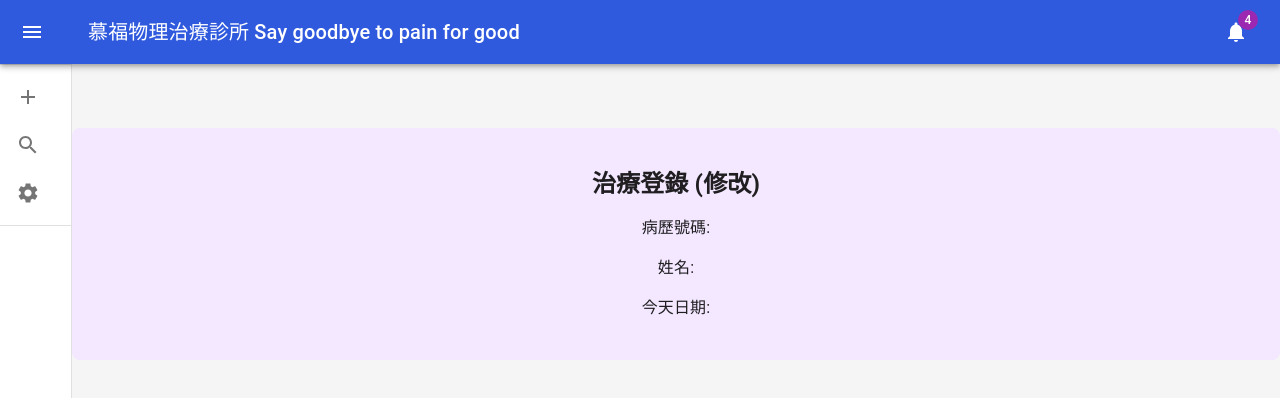
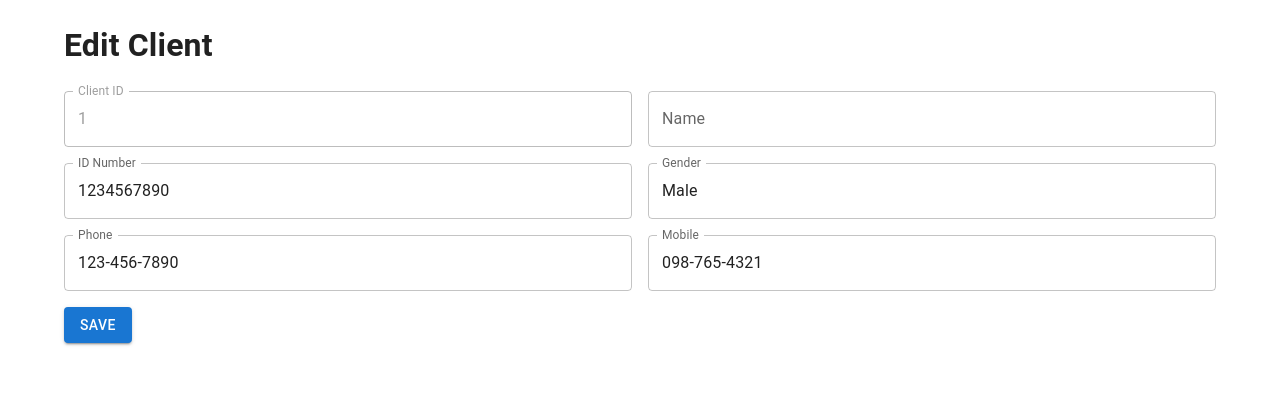
Before and after one commit to LillianChiang/mongodb-next, a Next.js app: page /editTreatmentForm in a window 1280 px wide. Shown: the top 398 px of the page. Built offline with nearby package versions, Linux system fonts and the light colour scheme.

Commit message:
fix:issue with property in ClientInfo interface

```diff
--- a/src/app/board/Alert.tsx
+++ b/src/app/board/Alert.tsx
@@ -14,7 +14,7 @@ const Alert: React.FC<AlertProps> = ({ openAlert, handleCloseAlert }) => {
       autoHideDuration={5000}
       onClose={handleCloseAlert}
       anchorOrigin={{ vertical: 'top', horizontal: 'center' }}
-      message="Opps, 查無符合資料"
+      message="Oops, 查無符合資料"
       action={
         <>
           <Button color="secondary" size="small" onClick={handleCloseAlert}>
--- a/src/app/board/ClientList.tsx
+++ b/src/app/board/ClientList.tsx
@@ -3,16 +3,20 @@
 import React, { useState } from 'react';
 import { Paper, Grid, Typography, Button } from '@mui/material';
 import { useRouter } from 'next/navigation';
-import Pagination from './Pagination';
+// import Pagination from './Pagination';
 
+enum Gender {
+  Male = 'male',
+  Female = 'female',
+}
 interface Client {
   ID: number;
-  姓名: string;
-  證件號碼: string;
-  性別: string;
-  生日: string;
-  電話號碼: string;
-  手機號碼: string;
+  name: string;
+  idNumber: string;
+  gender: Gender;
+  birthday: string;
+  phoneNumber: string;
+  mobileNumber: string;
 }
 
 interface ClientListProps {
@@ -27,15 +31,15 @@ const ClientList: React.FC<ClientListProps> = ({ currentData }) => {
   };
 
   const handleEditClient = (clientId: number) => {
-    router.push(`/editTreatmentForm/${clientId}`);
+    router.push('/editTreatmentForm');
   };
 
   const handleViewInfo = (clientId: number) => {
-    // Logic for viewing detailed information of a client
+    router.push('/viewTreatmentForm');
   };
 
   const handleDeleteClient = (clientId: number) => {
-    // Logic for deleting a client
+    router.push('/deleteTreatmentForm');
   };
 
   const [currentPage, setCurrentPage] = useState(1);
@@ -46,44 +50,49 @@ const ClientList: React.FC<ClientListProps> = ({ currentData }) => {
   const indexOfFirst = indexOfLast - clientPerPage;
   const currentClients = currentData.slice(indexOfFirst, indexOfLast);
 
-
   // 換頁
   const handlePageChange = (page: number) => {
     setCurrentPage(page);
   };
 
   return (
-    <Paper elevation={3} style={{ backgroundColor: 'lightblue', padding: '10px' }}>
+    <Paper
+      elevation={3}
+      style={{ backgroundColor: 'lightblue', padding: '10px' }}
+    >
       <Grid container spacing={2}>
         {currentData.map((client) => (
           <Grid key={client.ID} item xs={6}>
             <ul>
               <li>
                 <Typography>ID: {client.ID}</Typography>
-                <Typography>姓名: {client['姓名']}</Typography>
-                <Typography>證件號碼: {client['證件號碼']}</Typography>
-                <Typography>性別: {client['性別']}</Typography>
-                <Typography>生日: {client['生日']}</Typography>
-                <Typography>電話號碼: {client['電話號碼']}</Typography>
-                <Typography>手機號碼: {client['手機號碼']}</Typography>
+                <Typography>姓名: {client['name']}</Typography>
+                <Typography>證件號碼: {client['idNumber']}</Typography>
+                <Typography>性別: {client['gender']}</Typography>
+                <Typography>生日: {client['birthday']}</Typography>
+                <Typography>電話號碼: {client['phoneNumber']}</Typography>
+                <Typography>手機號碼: {client['mobileNumber']}</Typography>
                 <Button onClick={handleAddClient}>Add </Button>
-                <Button onClick={() => handleEditClient(client.ID)}>Edit</Button>
+                <Button onClick={() => handleEditClient(client.ID)}>
+                  Edit
+                </Button>
                 <Button onClick={() => handleViewInfo(client.ID)}>View</Button>
-                <Button onClick={() => handleDeleteClient(client.ID)}>Delete</Button>
+                <Button onClick={() => handleDeleteClient(client.ID)}>
+                  Delete
+                </Button>
               </li>
             </ul>
           </Grid>
         ))}
       </Grid>
-      <div className="flex justify-center">
-    <Pagination
-      totalPages={totalPages}
-      currentPage={currentPage}
-      onPageChange={handlePageChange}
-    />
-  </div>
+      {/* <div className="flex justify-center">
+        <Pagination
+          totalPages={totalPages}
+          currentPage={currentPage}
+          onPageChange={handlePageChange}
+        />
+      </div> */}
     </Paper>
-
   );
 };
 
--- a/src/app/board/Pagination.tsx
+++ b/src/app/board/Pagination.tsx
@@ -21,7 +21,7 @@ export default function CustomerPagination({
     <Pagination
       count={totalPages}  // Using 'count' instead of 'totalPages'
       page={currentPage}  // Using 'page' instead of 'currentPage'
-      onChange={handleChange}  // Using 'onChange' instead of 'onPageChange'
-    />
+      onChange={handleChange} // Using 'onChange' instead of 'onPageChange'
+      ></Pagination>
   );
-}
+};
--- a/src/app/editTreatmentForm/page.tsx
+++ b/src/app/editTreatmentForm/page.tsx
@@ -1,23 +1,135 @@
-import React from 'react';
-import Navbar from '../components/DefaultLayout';
+'use client';
+import React, { useState, useEffect } from 'react';
+import { TextField, Container, Grid, Button } from '@mui/material';
 
-const Edit = () => {
+interface ClientData {
+  ID: number;
+  name: string;
+  'ID Number': string;
+  Gender: string;
+  birthday: string;
+  phone: string;
+  mobile: string;
+
+}
+
+const EditClient = () => {
+  const [clientData, setClientData] = useState<ClientData | null>(null);
+  const [loading, setLoading] = useState(true);
+  const [error, setError] = useState<string | null>(null);
+  const [clientName, setClientName] = useState('');
+  const [IdNumber, setIdNumber] = useState('');
+  const [gender, setGender] = useState('');
+  const [phone, setPhone] = useState('');
+  const [mobile, setMobile] = useState('');
+
+  useEffect(() => {
+    fetch('clients.json')
+      .then((response) => {
+        if (!response.ok) {
+          throw new Error('Failed to fetch');
+        }
+        return response.json();
+      })
+      .then((data) => {
+        if (data.clients && data.clients.length > 0) {
+          const firstClient = data.clients[0];
+          setClientData(firstClient);
+          setClientName(firstClient['name']);
+          setIdNumber(firstClient['ID Number']);
+          setGender(firstClient.Gender);
+          setPhone(firstClient['電話號碼']);
+          setMobile(firstClient['手機號碼']);
+        } else {
+          setError('No client data found');
+        }
+        setLoading(false);
+      })
+      .catch((error) => {
+        console.error('Error fetching client data:', error);
+        setError('Error fetching client data');
+        setLoading(false);
+      });
+  }, []);
+
+  const handleEdit = (event: React.FormEvent<HTMLFormElement>) => {
+    // Handle the edit action here
+  };
+
+  if (loading) {
+    return <div>Loading...</div>;
+  }
+
+  if (error) {
+    return <div>Error: {error}</div>;
+  }
+
+  if (!clientData) {
+    return <div>No client data available</div>;
+  }
+
   return (
-    <Navbar>
-      <div className="rounded-lg bg-purple-100 p-6 text-center">
-        <h1 className="mb-4 text-2xl">治療登錄 (修改)</h1>
-        <div className="mb-4">
-          <label className="mb-1 block">病歷號碼:</label>
-        </div>
-        <div className="mb-4">
-          <label className="mb-1 block">姓名:</label>
-        </div>
-        <div className="mb-4">
-          <label className="mb-1 block">今天日期:</label>
-        </div>
-      </div>
-    </Navbar>
+    <Container>
+      <h1>Edit Client</h1>
+      <form onSubmit={handleEdit}>
+        <Grid container spacing={2}>
+          <Grid item xs={6}>
+            <TextField
+              label="Client ID"
+              value={clientData.ID.toString()}
+              disabled
+              fullWidth
+            />
+          </Grid>
+          <Grid item xs={6}>
+            <TextField
+              label="Name"
+              value={clientData['name']}
+              onChange={(e) => setClientData({...clientData, name: e.target.value })}
+              fullWidth
+            />
+          </Grid>
+          <Grid item xs={6}>
+            <TextField
+              label="ID Number"
+              value={clientData['ID Number']}
+              onChange={(e) => setIdNumber(e.target.value)}
+              fullWidth
+            />
+          </Grid>
+          <Grid item xs={6}>
+            <TextField
+              label="Gender"
+              value={clientData['Gender']}
+              onChange={(e) => setGender(e.target.value)}
+              fullWidth
+            />
+          </Grid>
+          <Grid item xs={6}>
+            <TextField
+              label="Phone"
+              value={clientData['電話號碼']}
+              onChange={(e) => setPhone(e.target.value)}
+              fullWidth
+            />
+          </Grid>
+          <Grid item xs={6}>
+            <TextField
+              label="Mobile"
+              value={clientData['手機號碼']}
+              onChange={(e) => setMobile(e.target.value)}
+              fullWidth
+            />
+          </Grid>
+          <Grid item xs={12}>
+            <Button type="submit" variant="contained" color="primary">
+              Save
+            </Button>
+          </Grid>
+        </Grid>
+      </form>
+    </Container>
   );
 };
 
-export default Edit;
+export default EditClient;
--- /dev/null
+++ b/src/app/viewTreatmentForm/page.tsx
@@ -0,0 +1,88 @@
+'use client';
+
+import React, { useState, useEffect } from 'react';
+import { TextField, Container, Grid, Button } from '@mui/material';
+
+interface ClientData {
+  ID: number;
+  name: string;
+  IdNumber: string;
+  Gender: string;
+  birthday: string;
+  phoneNumber: string;
+  mobileNumber: string;
+}
+
+const ViewClient = () => {
+  const [clientData, setClientData] = useState<ClientData | null>(null);
+  const [loading, setLoading] = useState(true);
+  const [error, setError] = useState<string | null>(null);
+
+  useEffect(() => {
+    fetch('clients.json')
+      .then((response) => {
+        if (!response.ok) {
+          throw new Error('Failed to fetch');
+        }
+        return response.json();
+      })
+      .then((data: { clients: ClientData[] }) => {
+        setClientData(data.clients[0]); // Displaying only the first client data initially
+        setLoading(false);
+      })
+      .catch((error) => {
+        console.error('Error fetching client data:', error);
+        setError('Error fetching client data');
+        setLoading(false);
+      });
+  }, []);
+
+  const handleViewClick = (selectedClient: ClientData) => {
+    setClientData(selectedClient);
+  };
+
+  if (loading) {
+    return <div>Loading...</div>;
+  }
+
+  if (error) {
+    return <div>Error: {error}</div>;
+  }
+
+  if (!clientData) {
+    return <div>No client data available</div>;
+  }
+
+  return (
+    <Container>
+      <h1>View Client</h1>
+      <form>
+        <Grid container spacing={2}>
+          <Grid item xs={6}>
+            <TextField label="Client ID" value={clientData.ID.toString()} fullWidth disabled />
+          </Grid>
+          <Grid item xs={6}>
+            <TextField label="Name" value={clientData['name']} fullWidth disabled />
+          </Grid>
+          <Grid item xs={6}>
+            <TextField label="Id Number" value={clientData['IdNumber']} fullWidth disabled />
+          </Grid>
+          <Grid item xs={6}>
+            <TextField label="Gender" value={clientData['Gender']} fullWidth disabled />
+          </Grid>
+          <Grid item xs={6}>
+            <TextField label="Phone" value={clientData['phoneNumber']} fullWidth disabled />
+          </Grid>
+          <Grid item xs={6}>
+            <TextField label="Mobile" value={clientData['mobileNumber']} fullWidth disabled />
+          </Grid>
+          <Grid item xs={12}>
+            <Button variant="contained" onClick={() => handleViewClick(clientData)}>View</Button>
+          </Grid>
+        </Grid>
+      </form>
+    </Container>
+  );
+}
+
+export default ViewClient;
```
Also changed, not shown: src/app/board/SearchBar.tsx (+1 -11 lines), src/app/components/ClientSearchResult/index.tsx (+48 -12 lines).
